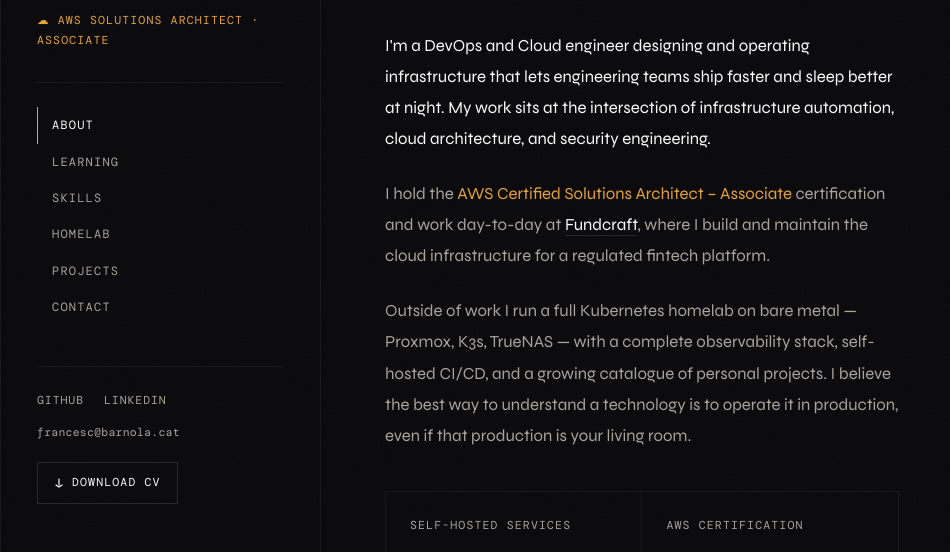
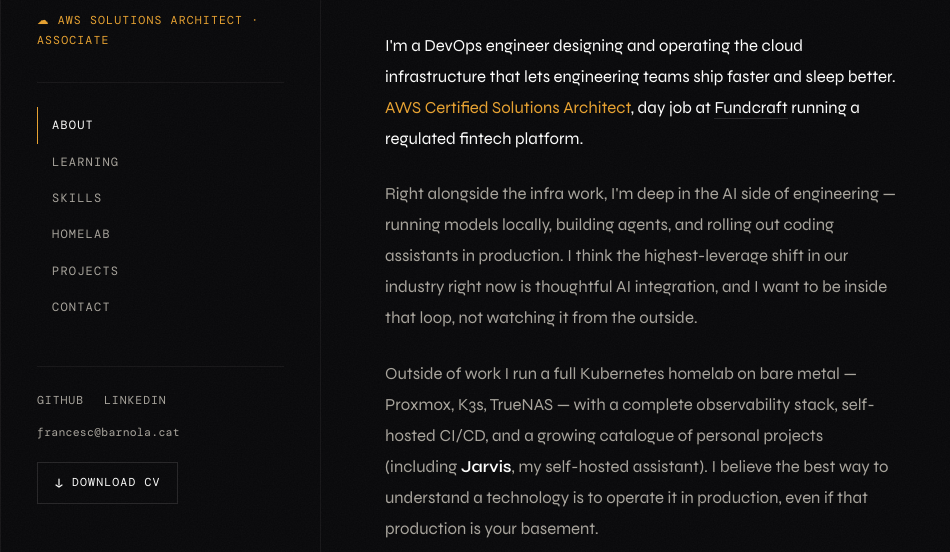
Before and after one commit to barnolacesc/portfolio, an Astro site in the folder portfolio-astro/: page / in a window 1280 px wide. Shown: the part 248-800 px from the top of the page, 0-950 px from the left. Built offline with nearby package versions, Linux system fonts and the light colour scheme; Astro itself is replaced by a stand-in of ours; a web font is replaced by a local one.

Commit message:
feat(portfolio): rewrite About bio to co-headline AI
Three paragraphs: DevOps + AWS, AI-side framing, homelab with
Jarvis namedrop. 'Basement' replaces 'living room'.

```diff
--- a/portfolio-astro/src/components/About.astro
+++ b/portfolio-astro/src/components/About.astro
@@ -16,21 +16,24 @@
     <div>
       <div class="reveal" data-delay="0.1s">
         <p style="font-size: 1.05rem; color: var(--fg); line-height: 1.85; margin-bottom: 24px;">
-          I'm a DevOps and Cloud engineer designing and operating infrastructure
-          that lets engineering teams ship faster and sleep better at night.
-          My work sits at the intersection of infrastructure automation,
-          cloud architecture, and security engineering.
+          I'm a DevOps engineer designing and operating the cloud infrastructure
+          that lets engineering teams ship faster and sleep better.
+          <span style="color: var(--amber);">AWS Certified Solutions Architect</span>, day job at
+          <a href="https://www.fundcraft.lu/" target="_blank" style="color: var(--fg); border-bottom: 1px solid var(--border-2); transition: border-color 0.2s;" onmouseover="this.style.borderColor='var(--amber)'" onmouseout="this.style.borderColor='var(--border-2)'">Fundcraft</a>
+          running a regulated fintech platform.
         </p>
         <p style="font-size: 1.05rem; color: var(--fg-2); line-height: 1.85; margin-bottom: 24px;">
-          I hold the <span style="color: var(--amber);">AWS Certified Solutions Architect – Associate</span> certification
-          and work day-to-day at <a href="https://www.fundcraft.lu/" target="_blank" style="color: var(--fg); border-bottom: 1px solid var(--border-2); transition: border-color 0.2s;" onmouseover="this.style.borderColor='var(--amber)'" onmouseout="this.style.borderColor='var(--border-2)'">Fundcraft</a>,
-          where I build and maintain the cloud infrastructure for a regulated fintech platform.
+          Right alongside the infra work, I'm deep in the AI side of engineering —
+          running models locally, building agents, and rolling out coding assistants in production.
+          I think the highest-leverage shift in our industry right now is thoughtful AI integration,
+          and I want to be inside that loop, not watching it from the outside.
         </p>
         <p style="font-size: 1.05rem; color: var(--fg-2); line-height: 1.85;">
           Outside of work I run a full Kubernetes homelab on bare metal — Proxmox, K3s, TrueNAS —
           with a complete observability stack, self-hosted CI/CD, and a growing catalogue of
-          personal projects. I believe the best way to understand a technology is to
-          operate it in production, even if that production is your living room.
+          personal projects (including <strong style="color: var(--fg); font-weight: 600;">Jarvis</strong>, my self-hosted assistant).
+          I believe the best way to understand a technology is to operate it in production,
+          even if that production is your basement.
         </p>
       </div>
 
```
